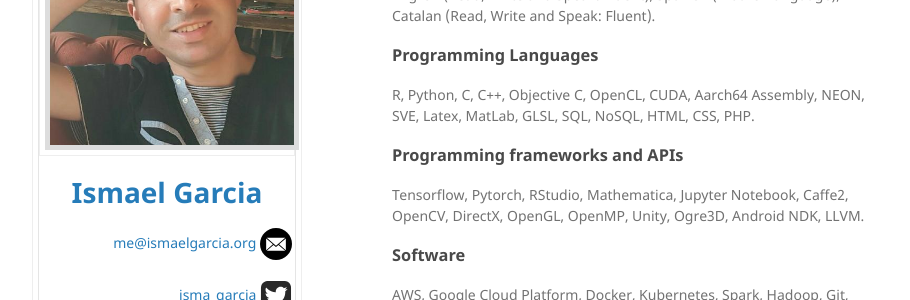
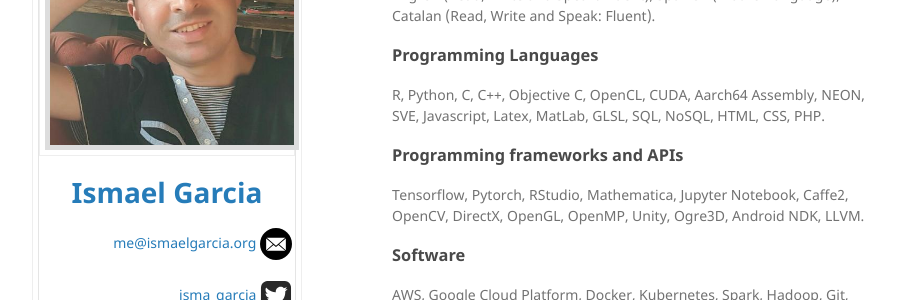
Before and after one commit to ismagarcia/me, a Jekyll site: the page built from index.md, in a window 1280 px wide and 900 px high, scrolled down 6789 px. Shown: the part 175-475 px from the top of the window, without its empty margins (178-1088 px from the left). Built offline with Jekyll 4.4.1, drawn with Linux system fonts in a browser that asks for light colours; nearby versions of some CDN libraries; the repository's description, which GitHub fills in, is left out.

Commit message:
Minor update

```diff
--- a/index.md
+++ b/index.md
@@ -160,10 +160,6 @@
 
 {% if site.logo %}
 {% else %}
-&nbsp;
-&nbsp;
-&nbsp;
-&nbsp;
 {% endif %}
 
 ### Exploring Deep Neural Networks Performance [2018-Now]
@@ -257,14 +253,6 @@
 
 {% if site.logo %}
 {% else %}
-&nbsp;
-&nbsp;
-&nbsp;
-&nbsp;
-&nbsp;
-&nbsp;
-&nbsp;
-&nbsp;
 {% endif %}
 
 
@@ -345,8 +333,6 @@
 
 {% if site.logo %}
 {% else %}
-&nbsp;
-&nbsp;
 {% endif %}
 
 #### IGT: Inverse Geometric Textures
@@ -439,7 +425,7 @@
 Catalan (Read, Write and Speak: Fluent).
 
 ### Programming Languages
-R, Python, C, C++, Objective C, OpenCL, CUDA, Aarch64 Assembly, NEON, SVE,  Latex, MatLab, GLSL, SQL, NoSQL, HTML, CSS, PHP.
+R, Python, C, C++, Objective C, OpenCL, CUDA, Aarch64 Assembly, NEON, SVE, Javascript, Latex, MatLab, GLSL, SQL, NoSQL, HTML, CSS, PHP.
 
 ### Programming frameworks and APIs
 
```
